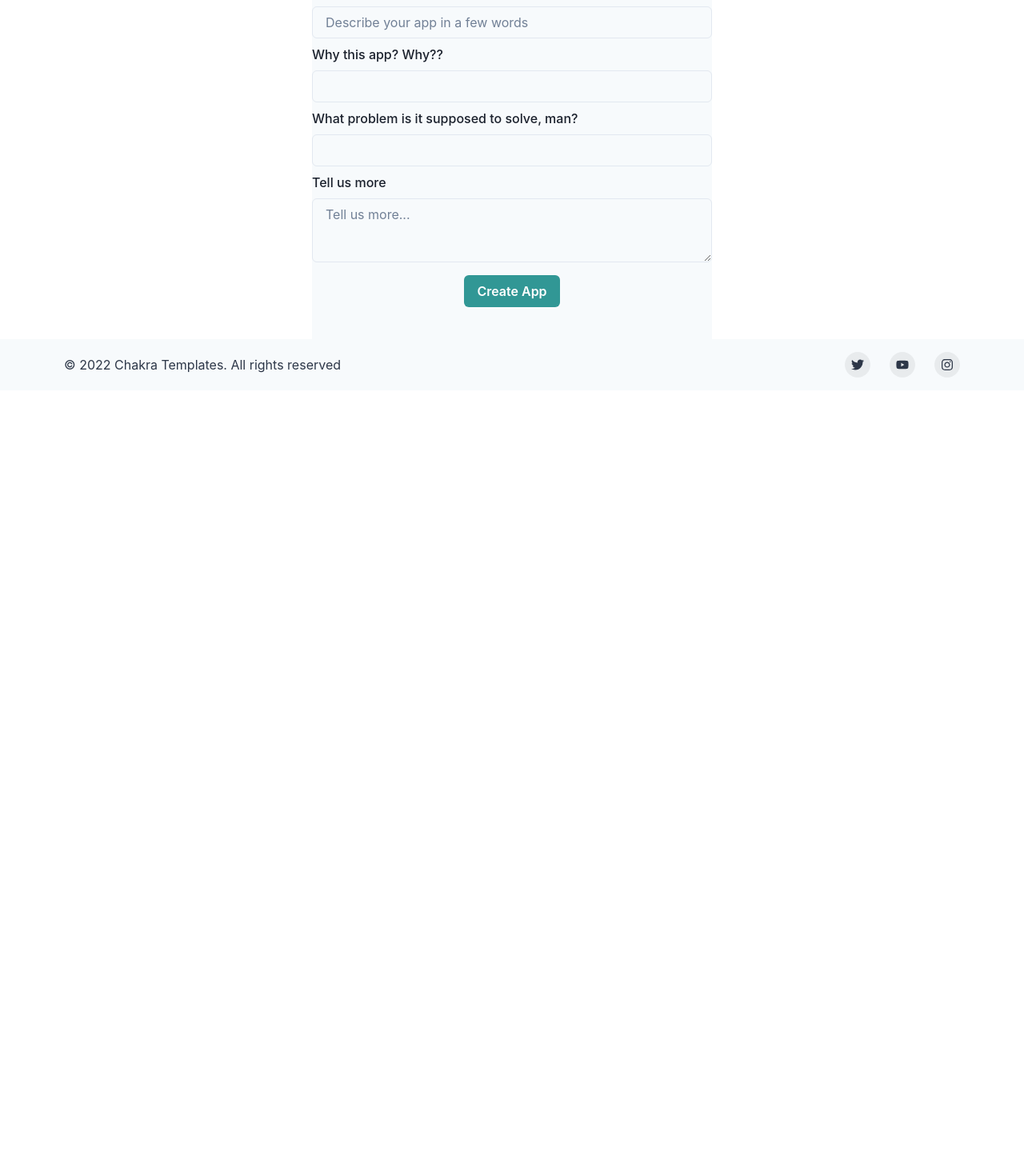
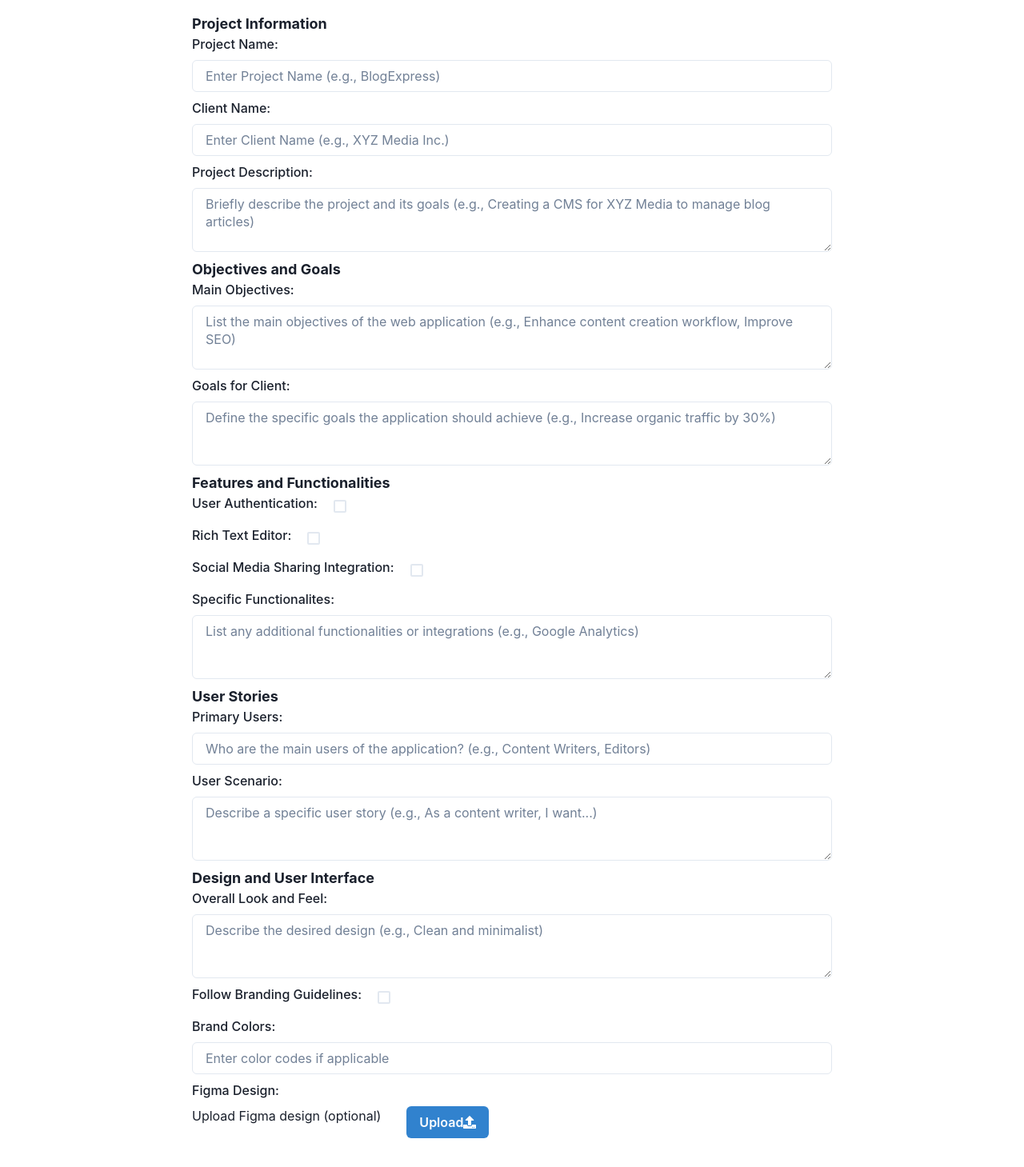
Before and after one commit to prigii/start-right-clone, a Next.js app: page /services in a window 1280 px wide. Shown: the part 271-1730 px from the top of the page at 80% size. Before the commit the page ends 800 px from the top, so only its background shows below. Built offline with nearby package versions, Linux system fonts and the light colour scheme.

Commit message:
updated newproject page

```diff
--- a/components/Contact.tsx
+++ b/components/Contact.tsx
@@ -29,7 +29,7 @@ import {
           <Text>Got a technical issue? Want to send feedback about a beta feature? Need details about our Business plan? Let us know.</Text>
           <FormControl>
             <FormLabel>Your email:</FormLabel>
-            <Input type="email" placeholder="my-app"/>
+            <Input type="email" placeholder="email@gmail.com"/>
           </FormControl>
           <FormControl>
             <FormLabel>Subject:</FormLabel>
@@ -37,7 +37,7 @@ import {
           </FormControl>
           <FormControl mb={'8px'}>
             <FormLabel>Your message:</FormLabel>
-            <Textarea typeof="text" placeholder="Tell us more..."></Textarea>
+            <Textarea typeof="text" placeholder=""></Textarea>
           </FormControl>
 
 
--- a/components/NewProject.tsx
+++ b/components/NewProject.tsx
@@ -10,8 +10,10 @@ import {
   VStack,
   Text,
   useColorModeValue,
-  Textarea
+  Textarea,
+  CheckboxGroup
 } from "@chakra-ui/react"
+import { FaUpload } from "react-icons/fa";
 
 
   export default function NewProjectCard() {
@@ -20,32 +22,87 @@ import {
       <VStack
         as={'form'}
         mx={'auto'}
-        w={{ base: "90%", md: 500}}
+        mt={'20'}
+        w={{ base: "90%", md: 500, lg: 800}}
        // h={'1000vh'}
         justifyContent={'center'}
-        bg={useColorModeValue("gray.50", "gray.800")}
+        //bg={useColorModeValue("gray.50", "gray.800")}
       >
-        <Heading as='h2'>Create App</Heading>
-        <Text>Let us know more about your app then you can buckle up and watch us do the magic.</Text>
+        <Heading as='h2' mb={'10'}>Create New Project</Heading>
+        <Text mb={'6'}>Let us know more about your app then you can buckle up and watch us do the magic.</Text>
         <FormControl>
-          <FormLabel>App name:</FormLabel>
-          <Input type="text" placeholder="my-app" isRequired/>
+          <Text fontSize={'large'} fontWeight={'bold'}>Project Information</Text>
+          <FormLabel>Project Name:</FormLabel>
+          <Input type="text" placeholder="Enter Project Name (e.g., BlogExpress)" isRequired/>
         </FormControl>
         <FormControl>
-          <FormLabel>Core functionality:</FormLabel>
-          <Input type="text" placeholder="Describe your app in a few words"/>
+          <FormLabel>Client Name:</FormLabel>
+          <Input type="text" placeholder="Enter Client Name (e.g., XYZ Media Inc.)"/>
         </FormControl>
         <FormControl>
-          <FormLabel>Why this app? Why??</FormLabel>
-          <Input type="text" placeholder=""/>
+          <FormLabel>Project Description:</FormLabel>
+          <Textarea typeof="string" placeholder="Briefly describe the project and its goals (e.g., Creating a CMS for XYZ Media to manage blog articles)"></Textarea>
         </FormControl>
         <FormControl>
-          <FormLabel>What problem is it supposed to solve, man?</FormLabel>
-          <Input type="text" placeholder=""/>
+          <Text fontSize={'large'} fontWeight={'bold'}>Objectives and Goals</Text>
+          <FormLabel>Main Objectives:</FormLabel>
+          <Textarea typeof="string" placeholder="List the main objectives of the web application (e.g., Enhance content creation workflow, Improve SEO)"></Textarea>
         </FormControl>
-        <FormControl mb={'8px'}>
-          <FormLabel>Tell us more</FormLabel>
-          <Textarea typeof="string" placeholder="Tell us more..."></Textarea>
+        <FormControl>
+          <FormLabel>Goals for Client:</FormLabel>
+          <Textarea typeof="string" placeholder="Define the specific goals the application should achieve (e.g., Increase organic traffic by 30%)"></Textarea>
+        </FormControl>
+        <FormControl>
+          <Text fontSize={'large'} fontWeight={'bold'}>Features and Functionalities</Text>
+          <Flex gap={'2'}>
+            <FormLabel>User Authentication:</FormLabel><Checkbox />
+          </Flex>
+        </FormControl>
+        <FormControl >
+          <Flex gap={'2'}>
+            <FormLabel>Rich Text Editor:</FormLabel><Checkbox />
+          </Flex>
+        </FormControl>
+        <FormControl>
+          <Flex gap={'2'}>
+            <FormLabel>Social Media Sharing Integration:</FormLabel><Checkbox />
+          </Flex>
+        </FormControl>
+        <FormControl>
+          <FormLabel>Specific Functionalites:</FormLabel>
+          <Textarea typeof="string" placeholder="List any additional functionalities or integrations (e.g., Google Analytics)"></Textarea>
+        </FormControl>
+        <FormControl>
+        <Text fontSize={'large'} fontWeight={'bold'}>User Stories</Text>
+          <FormLabel>Primary Users:</FormLabel>
+          <Input type="text" placeholder="Who are the main users of the application? (e.g., Content Writers, Editors)"/>
+        </FormControl>
+        <FormControl>
+          <FormLabel>User Scenario:</FormLabel>
+          <Textarea typeof="string" placeholder="Describe a specific user story (e.g., As a content writer, I want...)"></Textarea>
+        </FormControl>
+        <FormControl>
+        <Text fontSize={'large'} fontWeight={'bold'}>Design and User Interface</Text>
+          <FormLabel>Overall Look and Feel:</FormLabel>
+          <Textarea typeof="string" placeholder="Describe the desired design (e.g., Clean and minimalist)"></Textarea>
+        </FormControl>
+        <FormControl>
+          <Flex gap={'2'}>
+            <FormLabel>Follow Branding Guidelines:</FormLabel><Checkbox />
+          </Flex>
+        </FormControl>
+        <FormControl>
+          <FormLabel>Brand Colors:</FormLabel>
+          <Input type="text" placeholder="Enter color codes if applicable"/>
+        </FormControl>
+        <FormControl>
+          <FormLabel>Figma Design:</FormLabel>
+          <Flex gap={'8'}>
+            <Text>Upload Figma design (optional)</Text>
+            <Button type="submit" as={'a'} href="/techstack"  colorScheme="blue" mb={'10'}>
+              Upload <FaUpload />
+            </Button>
+          </Flex>
         </FormControl>
 
 
```
